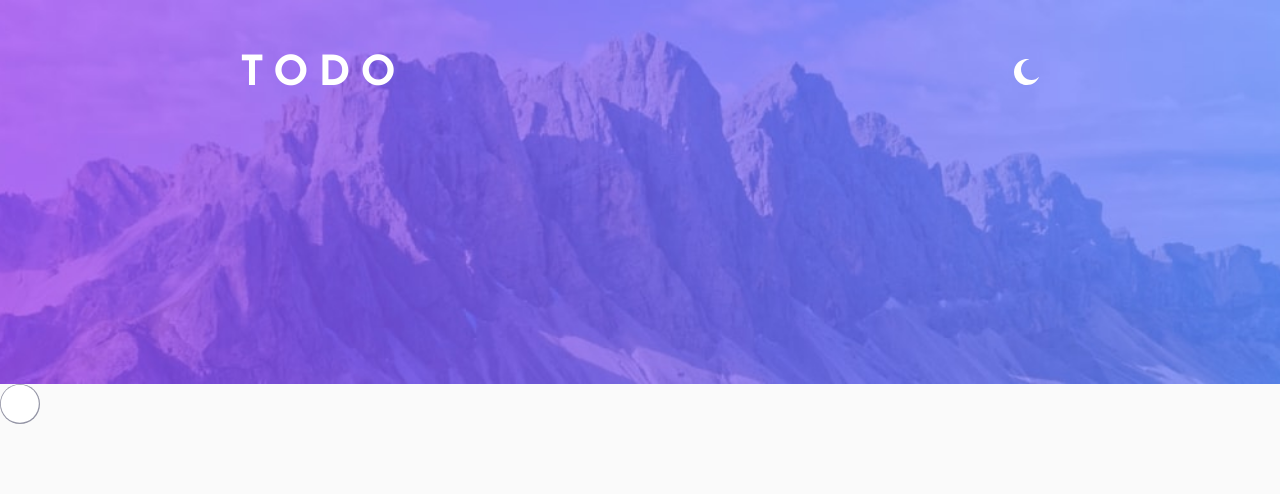
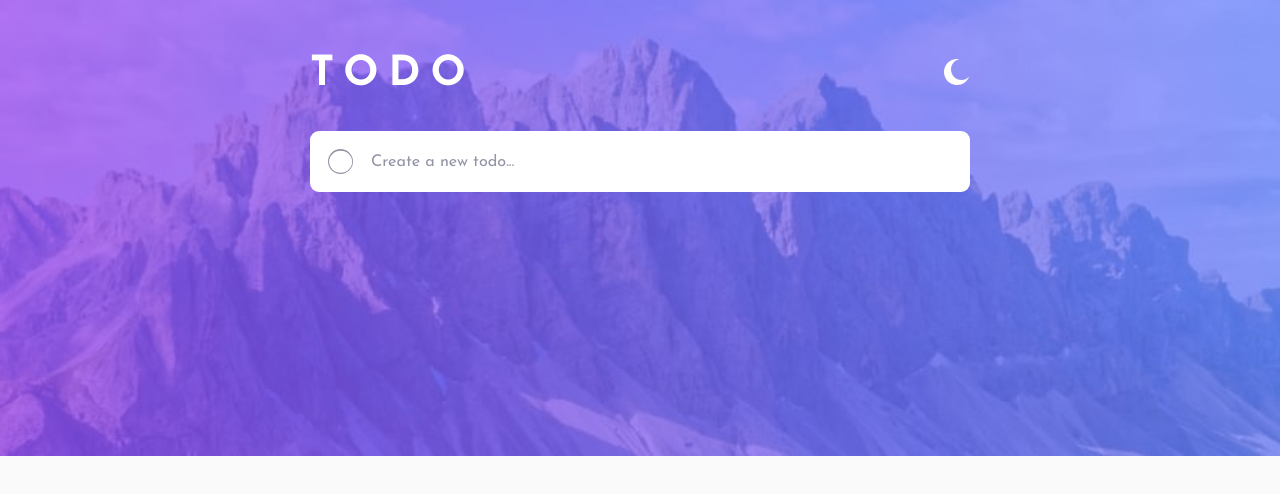
Before and after one commit to AbderrahmaneFadili/todo-app-main-react-app, a React (Create React App) app: page / in a window 1280 px wide. Shown: the top 494 px of the page. Built offline with nearby package versions, Linux system fonts and the light colour scheme.

Commit message:
Creating the TodoInput

```diff
--- a/src/App.jsx
+++ b/src/App.jsx
@@ -17,7 +17,6 @@ const App = () => {
       <>
         <GlobalStyle />
         <Header />
-        <ToggleCompleted />
       </>
     </ThemeProvider>
   );
--- a/src/components/Layout/Header/Header.jsx
+++ b/src/components/Layout/Header/Header.jsx
@@ -9,6 +9,9 @@ import {
   ToggleContainer,
   ToggleIcon,
 } from "./Header.styles";
+
+import TodoInput from "../../todos/TodoInput/TodoInput";
+
 const Header = () => {
   //get the theme from redux store using useSelector Hook
   const theme = useSelector(({ themeReducer }) => {
@@ -38,6 +41,7 @@ const Header = () => {
             )}
           </ToggleContainer>
         </HedaerContainer>
+        <TodoInput />
       </Container>
     </HeaderWrapper>
   );
--- a/src/components/Layout/Header/Header.styles.js
+++ b/src/components/Layout/Header/Header.styles.js
@@ -1,7 +1,7 @@
 import styled from "styled-components";
 
 export const HeaderWrapper = styled.div`
-  height: 48vh;
+  height: 57vh;
   background: var(--bg-image-mobile) no-repeat center/cover;
   padding: 3rem 0 0;
 
--- /dev/null
+++ b/src/components/todos/TodoInput/TodoInput.jsx
@@ -0,0 +1,14 @@
+import React from "react";
+import { TodoInputContainer, TextInput } from "./TodoInput.styles";
+import ToggleCompleted from "../ToggleCompleted/ToggleCompleted";
+
+const TodoInput = () => {
+  return (
+    <TodoInputContainer>
+      <ToggleCompleted />
+      <TextInput autoCorrect="off" placeholder="Create a new todo..." />
+    </TodoInputContainer>
+  );
+};
+
+export default TodoInput;
--- /dev/null
+++ b/src/components/todos/TodoInput/TodoInput.styles.js
@@ -0,0 +1,25 @@
+import styled from "styled-components";
+
+export const TodoInputContainer = styled.div`
+  margin-top: 2rem;
+  background: var(--element-bg);
+  display: flex;
+  align-items: center;
+  padding: 1rem 1rem;
+  border-radius: 0.5rem;
+`;
+
+export const TextInput = styled.input`
+  margin-left: 1rem;
+  border: none;
+  outline: none;
+  font-size: 0.9rem;
+  font-family: var(--main-font-family);
+  color: var(--input-text-color);
+  background: transparent;
+  cursor: pointer;
+
+  &::placeholder {
+    color: var(--input-placeholder);
+  }
+`;
--- a/src/components/todos/ToggleCompleted/ToggleCompleted.styles.js
+++ b/src/components/todos/ToggleCompleted/ToggleCompleted.styles.js
@@ -1,8 +1,8 @@
 import styled from "styled-components";
 
 export const ToggleCompletedWrapper = styled.div`
-  width: 40px;
-  height: 40px;
+  width: 25px;
+  height: 25px;
   background: transparent;
   border-radius: 100%;
   position: relative;
@@ -39,8 +39,8 @@ export const CircleOne = styled.div`
 `;
 
 export const CircleTwo = styled.div`
-  width: 96%;
-  height: 96%;
+  width: 95%;
+  height: 90%;
   background: var(--element-bg);
   position: absolute;
   left: 50%;
--- a/src/themes/GlobalStyle.js
+++ b/src/themes/GlobalStyle.js
@@ -49,7 +49,7 @@ const GlobalStyle = createGlobalStyle`
 
 export const Container = styled.div`
   width: 100%;
-  max-width: 800px;
+  max-width: 660px;
   margin: 0 auto;
 
   @media screen and (max-width: 800px) {
```
